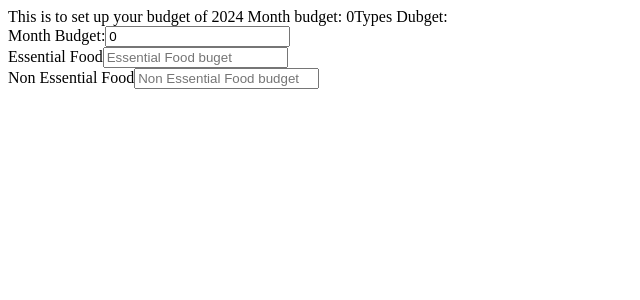
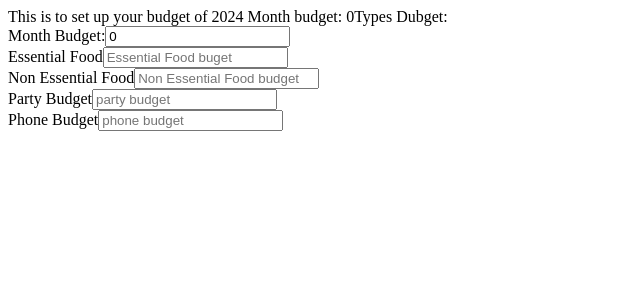
Before and after one commit to ttamalito/expenses_frontend, a React (Create React App) app: page /setUp in a window 1280 px wide. Shown: the top 300 px of the page, without its empty margins (0-640 px from the left). Built offline with nearby package versions, Linux system fonts and the light colour scheme; no server answers.

Commit message:
add more elements to the form

```diff
--- a/src/SetUp.js
+++ b/src/SetUp.js
@@ -20,6 +20,15 @@ export default function SetUp() {
         <input type="number" placeholder={'Non Essential Food budget'} value={typesBudget.non_essential_food}
         id={'non_essential_food'} name={'non_essential_food'}/>
         <br/>
+        <label htmlFor="party">Party Budget</label>
+        <input type="number" placeholder={'party budget'} value={typesBudget.party}
+        id={'party'} name={'party'}/>
+        <br/>
+        <label htmlFor="phone">Phone Budget</label>
+        <input type="number" placeholder={'phone budget'} value={typesBudget.phone}
+        id={'phone'} name={'phone'}/>
+        <br/>
+
     </form>;
 
     return (
```
